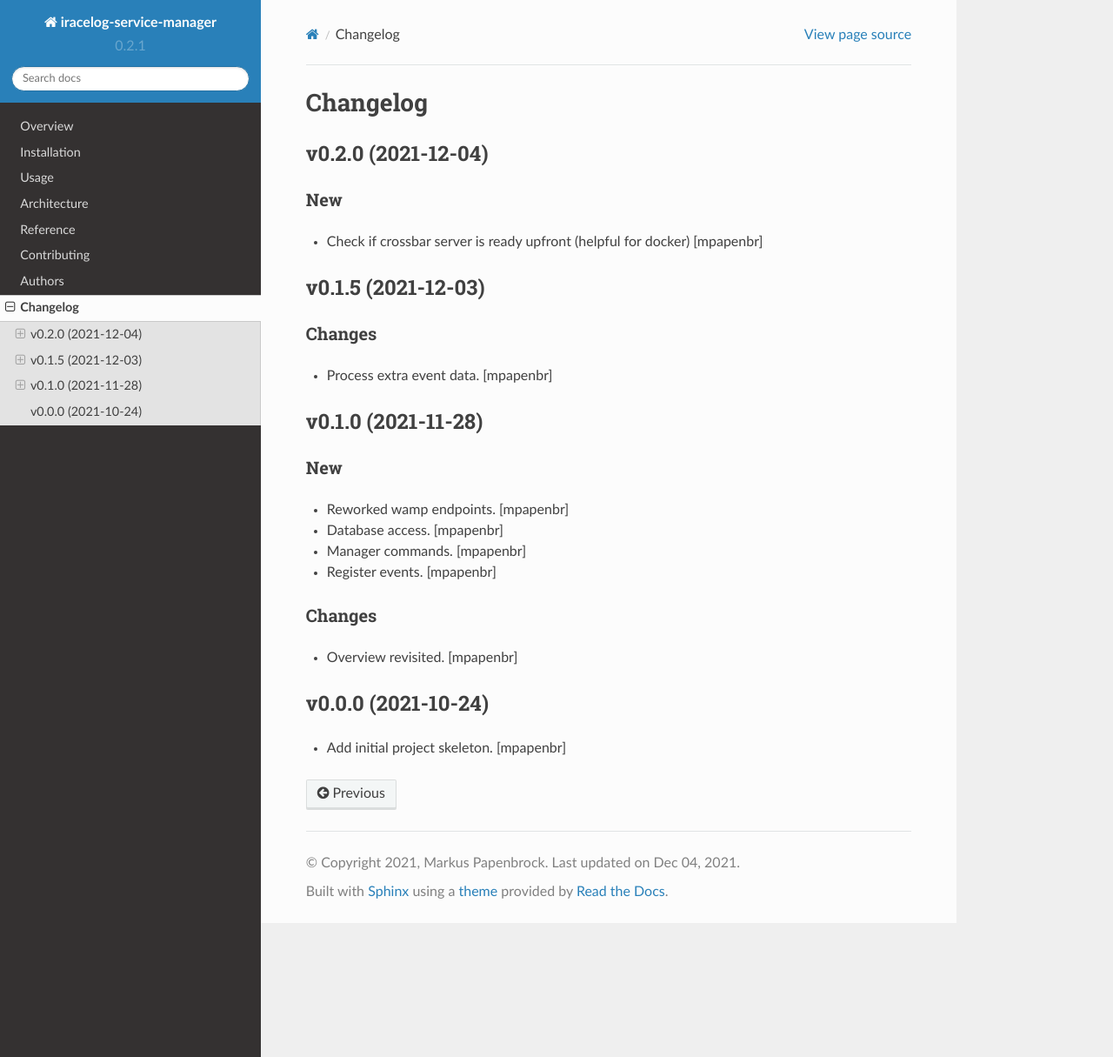
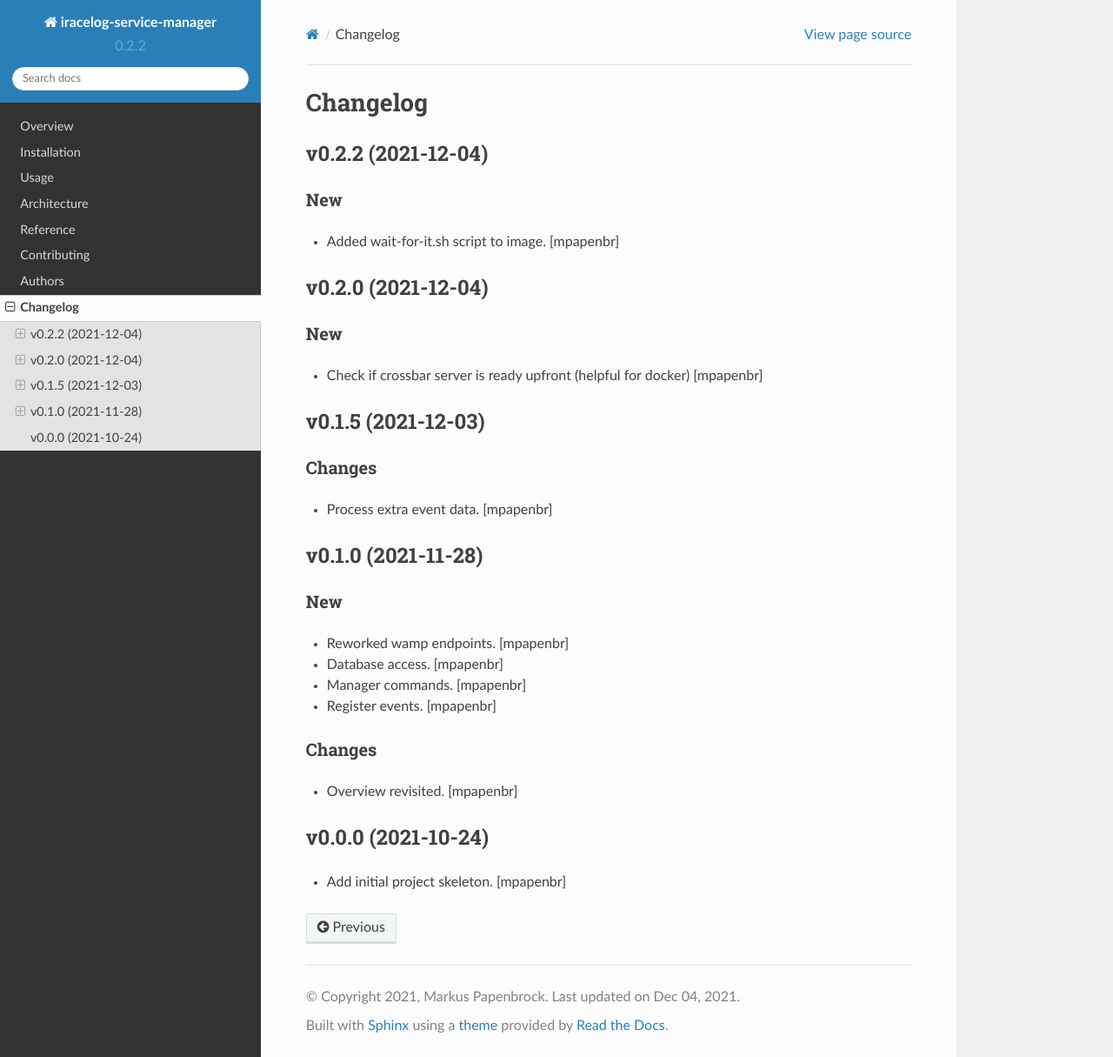
Before and after one commit to mpapenbr/iracelog-service-manager, a Sphinx documentation site: the page built from docs/changelog.rst, in a window 1280 px wide and 1215 px high. Shown: the whole window at 87% size. Built offline with Sphinx 7.4.7 and the Read the Docs theme 2.0.0, drawn with Linux system fonts in a browser that asks for light colours.

Commit message:
Bump version: 0.2.1 → 0.2.2

```diff
--- a/CHANGELOG.rst
+++ b/CHANGELOG.rst
@@ -1,5 +1,13 @@
 Changelog
 =========
+
+
+v0.2.2 (2021-12-04)
+-------------------
+
+New
+~~~
+- Added wait-for-it.sh script to image. [mpapenbr]
 
 
 v0.2.0 (2021-12-04)
--- a/README.rst
+++ b/README.rst
@@ -22,9 +22,9 @@ Overview
     :target: https://codecov.io/github/mpapenbr/iracelog-service-manager
 
 
-.. |commits-since| image:: https://img.shields.io/github/commits-since/mpapenbr/iracelog-service-manager/v0.2.1.svg
+.. |commits-since| image:: https://img.shields.io/github/commits-since/mpapenbr/iracelog-service-manager/v0.2.2.svg
     :alt: Commits since latest release
-    :target: https://github.com/mpapenbr/iracelog-service-manager/compare/v0.2.1...main
+    :target: https://github.com/mpapenbr/iracelog-service-manager/compare/v0.2.2...main
 
 
 
--- a/docs/conf.py
+++ b/docs/conf.py
@@ -20,7 +20,7 @@ project = 'iracelog-service-manager'
 year = '2021'
 author = 'Markus Papenbrock'
 copyright = '{0}, {1}'.format(year, author)
-version = release = '0.2.1'
+version = release = '0.2.2'
 
 pygments_style = 'trac'
 templates_path = ['.']
--- a/setup.py
+++ b/setup.py
@@ -23,7 +23,7 @@ def read(*names, **kwargs):
 
 setup(
     name='iracelog-service-manager',
-    version='0.2.1',
+    version='0.2.2',
     license='Apache-2.0',
     description='Managing services for iRacelog backend.',
     long_description='%s\n%s' % (
--- a/src/iracelog_service_manager/__init__.py
+++ b/src/iracelog_service_manager/__init__.py
@@ -1 +1 @@
-__version__ = '0.2.1'
+__version__ = '0.2.2'
```
Also changed, not shown: .bumpversion.cfg.
